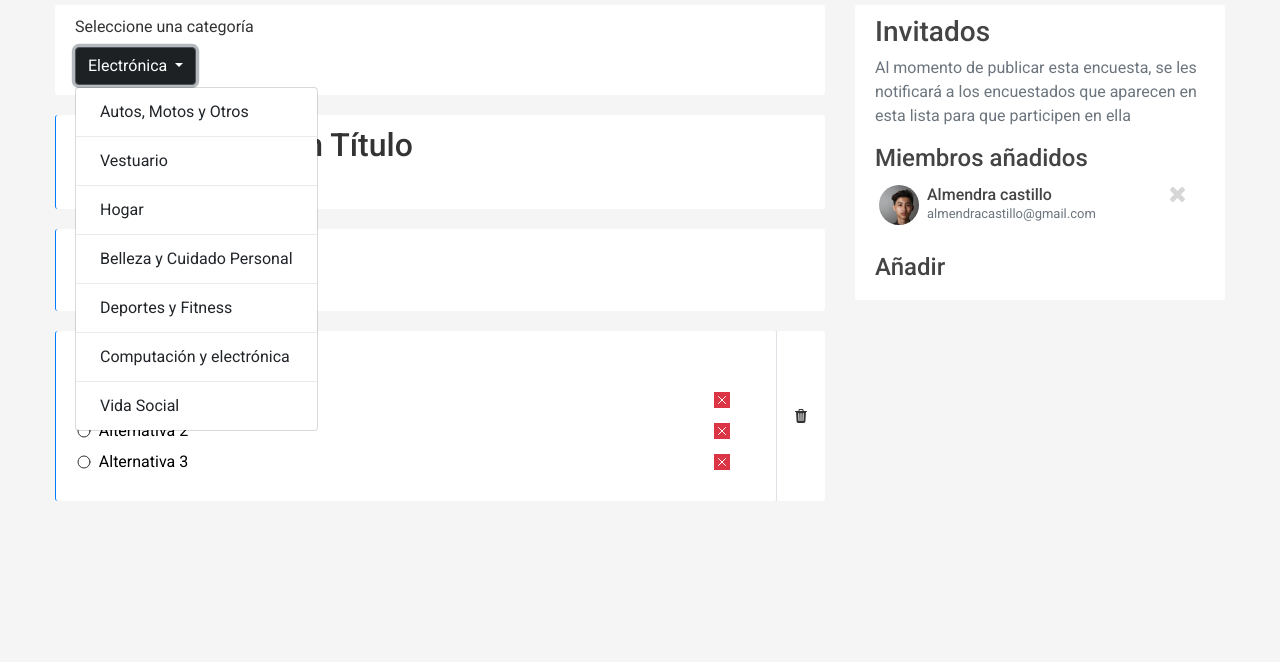
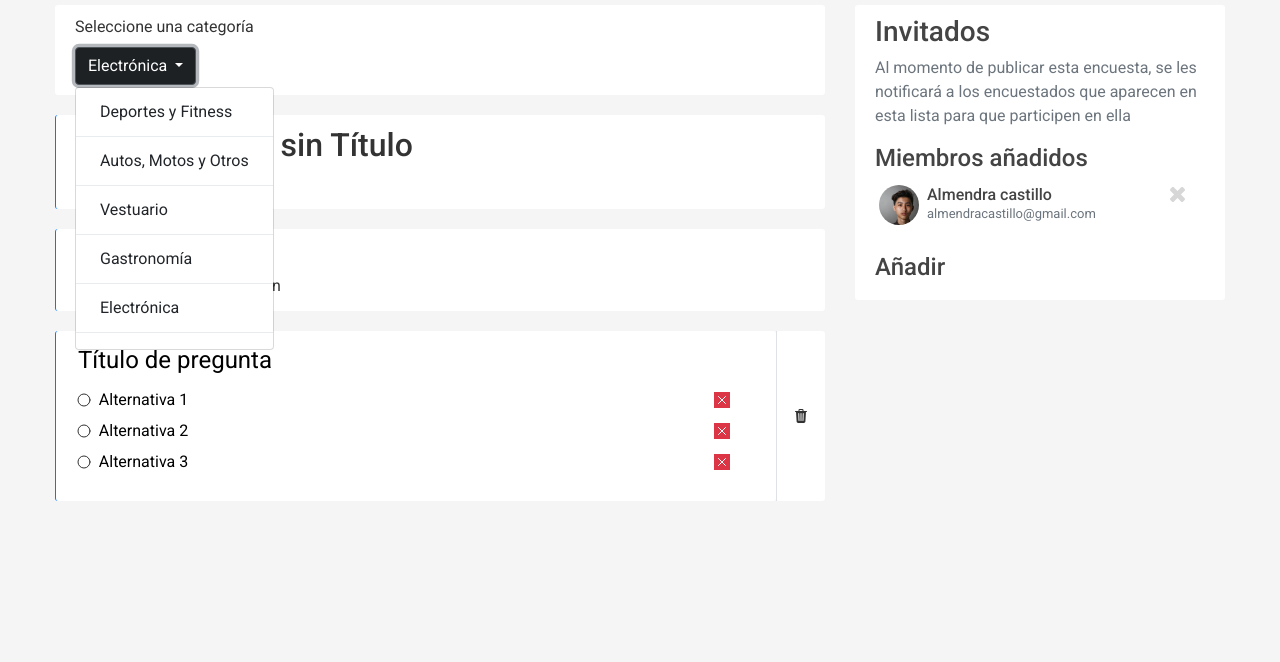
Before and after one commit to rainclaudio/Survey-Platform, a Flask app: page /editar_encuesta/1 in a window 1280 px wide, after a click on "Electrónica". Shown: the part 56-718 px from the top of the page. Run offline with Flask 2, Linux system fonts and the light colour scheme; a user stored in the database is signed in; data comes from the database, SQL or seed files in the repository; both versions use the stored data as it was after the commit; data that the repository does not hold is empty; some libraries are stand-ins or nearby versions.

Commit message:
commit maldito

```diff
--- a/encuestas/templates/editar_encuesta.html
+++ b/encuestas/templates/editar_encuesta.html
@@ -48,19 +48,16 @@
           <span class="caret"></span>
         </button>
         <ul class="dropdown-menu" aria-labelledby="dropdownMenuButton">
+          <li><a class="dropdown-item"    href="#">Deportes y Fitness</a></li>
+          <div class="dropdown-divider"></div>
           <li><a class="dropdown-item"  href="#">Autos, Motos y Otros</a></li>
           <div class="dropdown-divider"></div>
           <li><a class="dropdown-item"    href="#">Vestuario</a></li>
           <div class="dropdown-divider"></div>
-          <li><a class="dropdown-item"  href="#">Hogar</a></li>
+          <li><a class="dropdown-item"  href="#">Gastronomía</a></li>
           <div class="dropdown-divider"></div>
-          <li><a class="dropdown-item"   href="#">Belleza y Cuidado Personal</a></li>
+          <li><a class="dropdown-item"   href="#">Electrónica</a></li>
           <div class="dropdown-divider"></div>
-          <li><a class="dropdown-item"    href="#">Deportes y Fitness</a></li>
-          <div class="dropdown-divider"></div>
-          <li><a class="dropdown-item"    href="#">Computación y electrónica</a></li>
-          <div class="dropdown-divider"></div>
-          <li><a class="dropdown-item"    href="#">Vida Social</a></li>
         </ul>
         </ul>
       </div>
--- a/encuestas/templates/home.html
+++ b/encuestas/templates/home.html
@@ -20,7 +20,7 @@ content %}
 			Palabras clave
 			<input id="filterInput" class="form-control" type="text" style="width: 100%; border-radius: 3px; border-width: 1px; display: block;">
 		</div>
-		<div  hidden style="margin: 15px;">
+		<div   style="margin: 15px;">
 			Categoría
 			<ul style="padding-inline-start: 50px;">
 				<li>
```
Also changed, not shown: encuestas/site.db, encuestas/static/survey_pics/9bb8a5c1b302281e.jpg (added).
